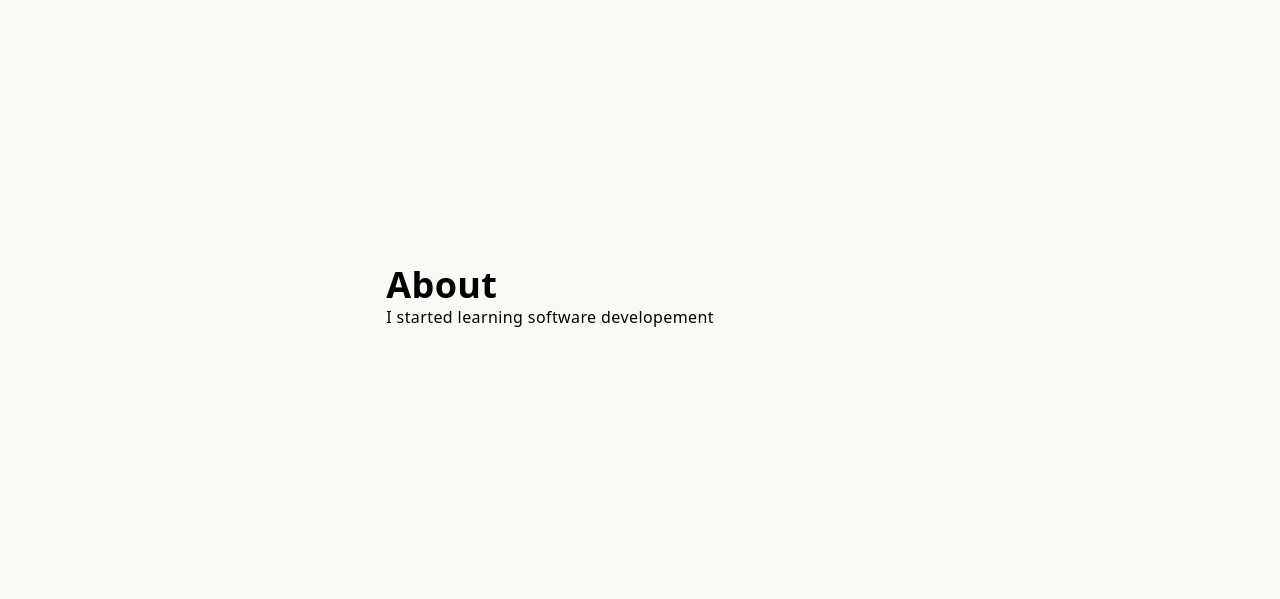
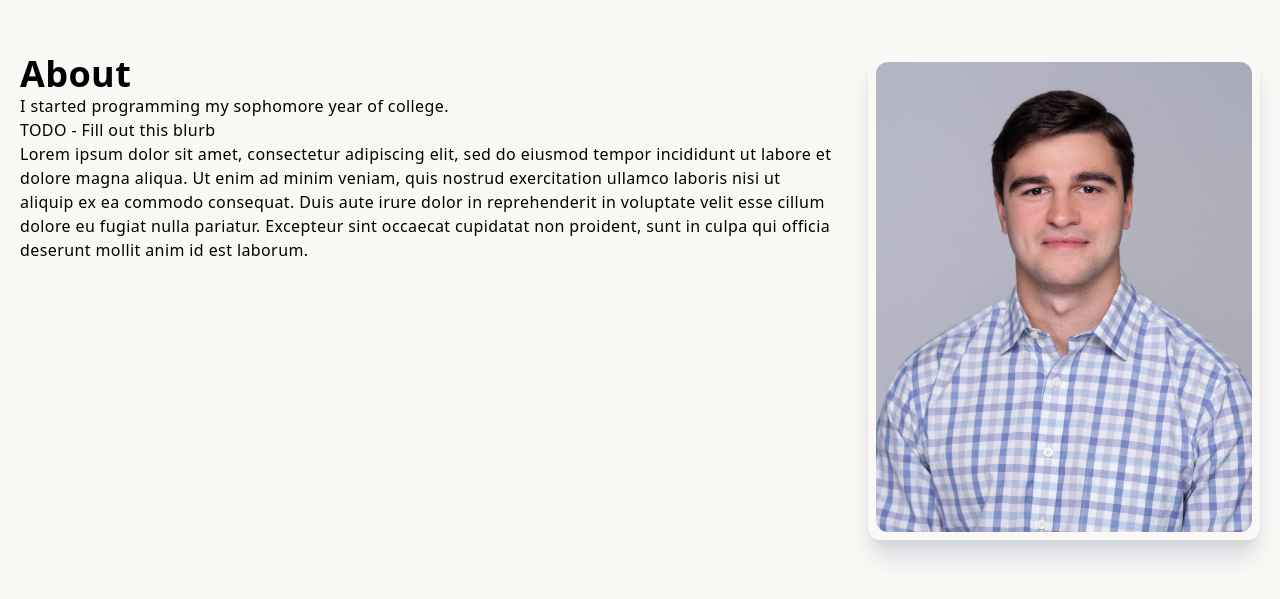
Before and after one commit to Mark-Donohue/personal-website-v3, a Next.js app: page / in a window 1280 px wide. Shown: the part 903-1502 px from the top of the page. Built offline with nearby package versions, Linux system fonts and the light colour scheme.

Commit message:
Add headshot to about section

```diff
--- a/components/About.jsx
+++ b/components/About.jsx
@@ -1,20 +1,33 @@
+import Image from "next/image";
 import React from "react";
+import Headshot from "../public/assets/Headshot.jpg";
 
 const About = () => {
   return (
     <div className="w-full md:h-screen p-2 flex items-center py-16">
       <div className="max-w-[1240px] m-auto md:grid grid-cols-3 gap-8">
+        {/* About Text */}
         <div className="col-span-2">
           <h2>About</h2>
-          <p>I started learning software developement</p>
-
+          <p>I started programming my sophomore year of college. </p>
+          <p>TODO - Fill out this blurb</p>
+          <p>
+            Lorem ipsum dolor sit amet, consectetur adipiscing elit, sed do
+            eiusmod tempor incididunt ut labore et dolore magna aliqua. Ut enim
+            ad minim veniam, quis nostrud exercitation ullamco laboris nisi ut
+            aliquip ex ea commodo consequat. Duis aute irure dolor in
+            reprehenderit in voluptate velit esse cillum dolore eu fugiat nulla
+            pariatur. Excepteur sint occaecat cupidatat non proident, sunt in
+            culpa qui officia deserunt mollit anim id est laborum.
+          </p>
         </div>
-        <div>
-
+        {/* About Image */}
+        <div className="w-full h-auto m-auto shadow-xl shadow-gray-300 rounded-xl flex items-center justify-center p-2">
+          <Image src={Headshot} className="rounded-xl" alt="/" />
         </div>
       </div>
     </div>
-  )
+  );
 };
 
 export default About;
--- a/components/Hero.jsx
+++ b/components/Hero.jsx
@@ -13,7 +13,7 @@ const Hero = () => {
           <h1>I&apos;m a Software Engineer</h1>
           <p className="py-4 max-w-[70%] m-auto">
             I specialize in back-end API development but have experience with
-            front-end technologies as well. Currently, I&apos;m focused on
+            front-end development as well. Currently, I&apos;m focused on
             designing and building efficient and secure APIs at{" "}
             <a
               href="https://www.mediaocean.com/"
@@ -26,16 +26,16 @@ const Hero = () => {
             .
           </p>
           <div className="flex items-center justify-between max-w-[265px] m-auto py-4">
-            <div className="rounded-lg shadow-lg shadow-gray-300 p-3 cursor-pointer hover:bg-gray-200">
+            <div className="rounded-md shadow-lg shadow-gray-300 p-3 cursor-pointer hover:bg-gray-200">
               <SiLinkedin size={30} />
             </div>
-            <div className="rounded-lg shadow-lg shadow-gray-300 p-3 cursor-pointer hover:bg-gray-200">
+            <div className="rounded-md shadow-lg shadow-gray-300 p-3 cursor-pointer hover:bg-gray-200">
               <SiGithub size={30} />
             </div>
-            <div className="rounded-lg shadow-lg shadow-gray-300 p-3 cursor-pointer hover:bg-gray-200">
+            <div className="rounded-md shadow-lg shadow-gray-300 p-3 cursor-pointer hover:bg-gray-200">
               <SiAngellist size={30} />
             </div>
-            <div className="rounded-lg shadow-lg shadow-gray-300 p-3 cursor-pointer hover:bg-gray-200">
+            <div className="rounded-md shadow-lg shadow-gray-300 p-3 cursor-pointer hover:bg-gray-200">
               <GrMail size={30} />
             </div>
           </div>
```
Also changed, not shown: public/assets/Headshot.jpg (added).
